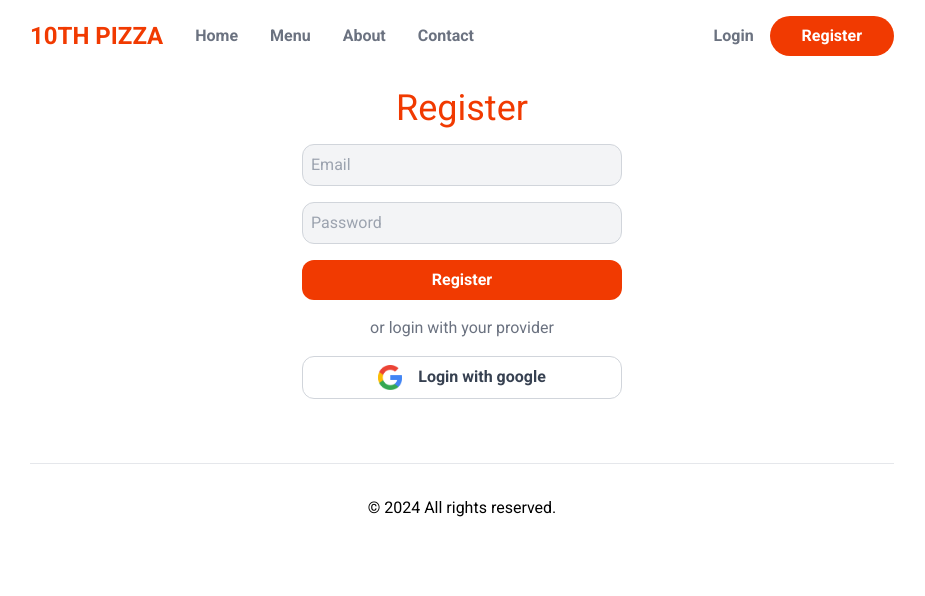
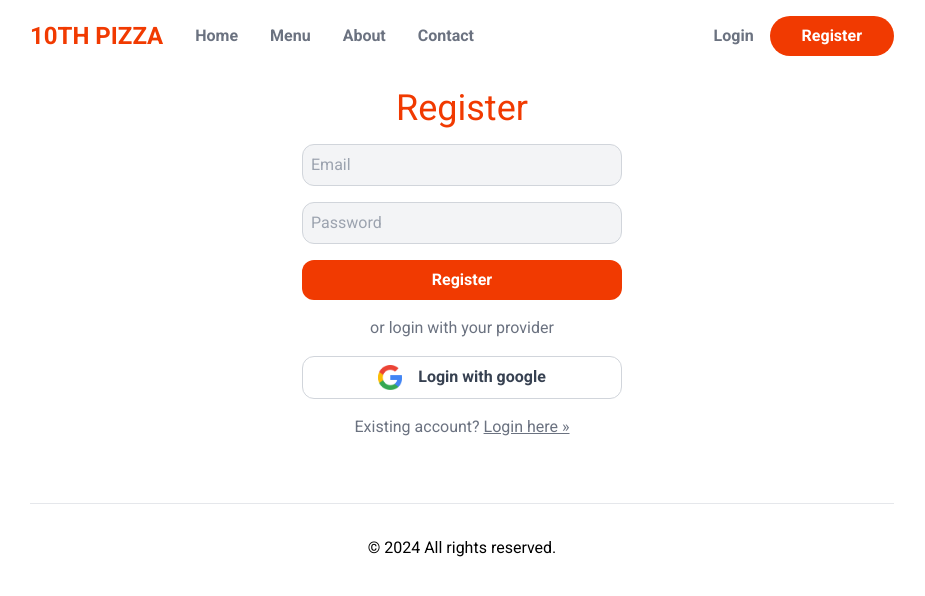
Before and after one commit to EnGeniuss/street-10-pizza, a Next.js app: page /register in a window 1280 px wide. Shown: the top 596 px of the page, without its empty margins (178-1103 px from the left). Built offline with nearby package versions, Linux system fonts and the light colour scheme.

Commit message:
modified register page

```diff
--- a/src/app/register/page.js
+++ b/src/app/register/page.js
@@ -11,18 +11,21 @@ export default function RegisterPage() {
     async function handleFormSubmit(ev) {
         ev.preventDefault();
         setCreatingUser(true);
-        try {
-            await fetch('/api/register', {
-                method:'POST',
-                body: JSON.stringify({email, password}),
-                headers:{'Content-Type': 'application/json'}
-            });
-            setCreatingUser(false);
+        setError(false);
+        setUserCreated(false);
+        const response = await fetch('/api/register', {
+            method:'POST',
+            body: JSON.stringify({email, password}),
+            headers:{'Content-Type': 'application/json'}
+        });
+        if (response.ok) {
             setUserCreated(true);
-
-        } catch (error) {
+        }
+        else {
             setError(true);
+            console.log(error);
         }
+        setCreatingUser(false);
     }
 
     return(
@@ -39,7 +42,7 @@ export default function RegisterPage() {
             )}
             {error && (
                 <div className="my-4 text-center">
-                Error occured. <br/>
+                Error occurred. <br/>
                 Please try again later.
             </div>
             )}
@@ -59,7 +62,13 @@ export default function RegisterPage() {
                 <button className=" flex gap-4 justify-center items-center">
                     <Image src={'/google.png'} alt={''} width={24} height={24}/>
                     Login with google
-                    </button>
+                </button>
+                <div className="text-center my-4 text-gray-500">
+                    Existing account?{' '}
+                    <Link className="underline" href={'/login'}>
+                        Login here &raquo;
+                    </Link>
+                </div>
             </form>
 
         </section>
```
